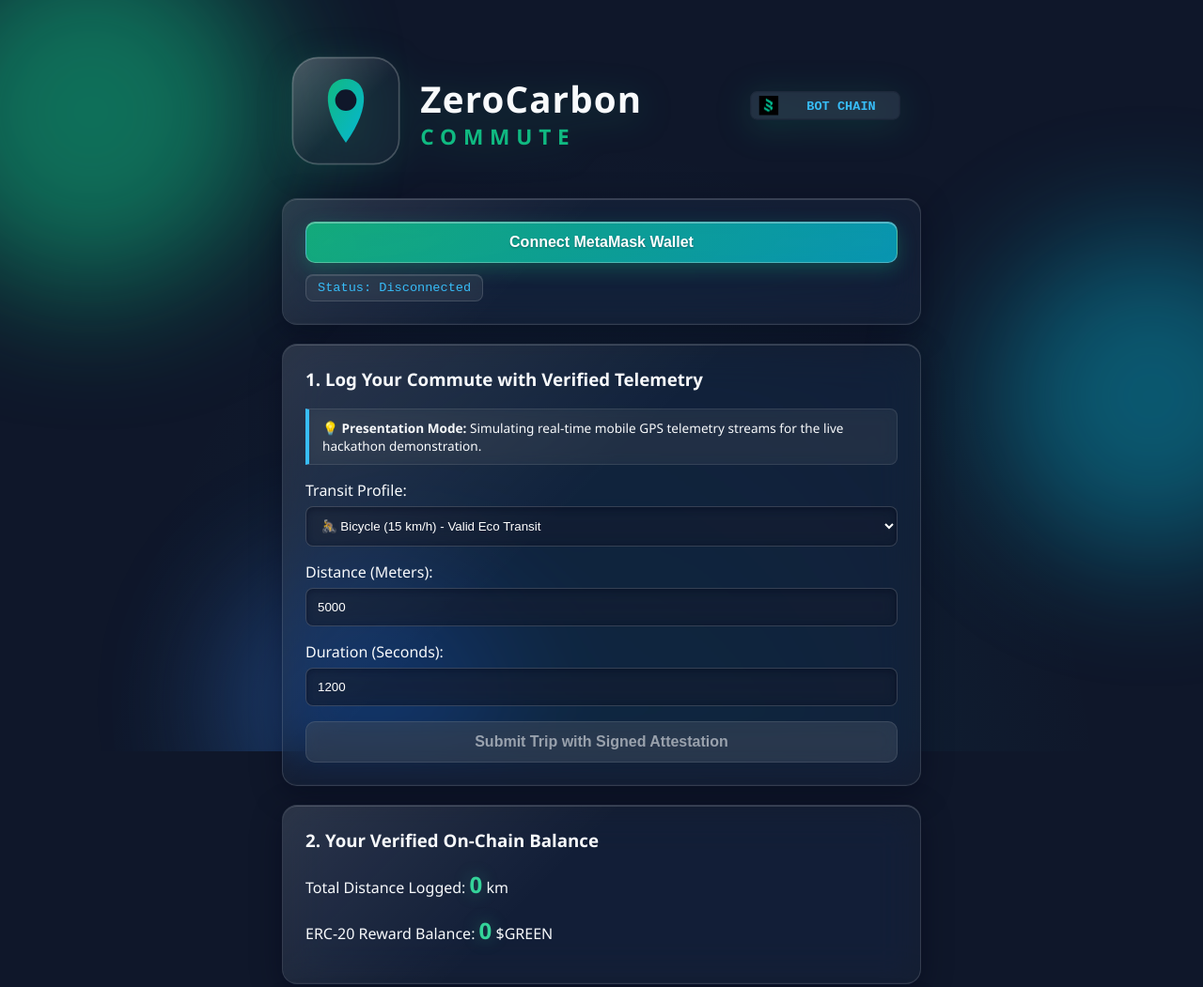
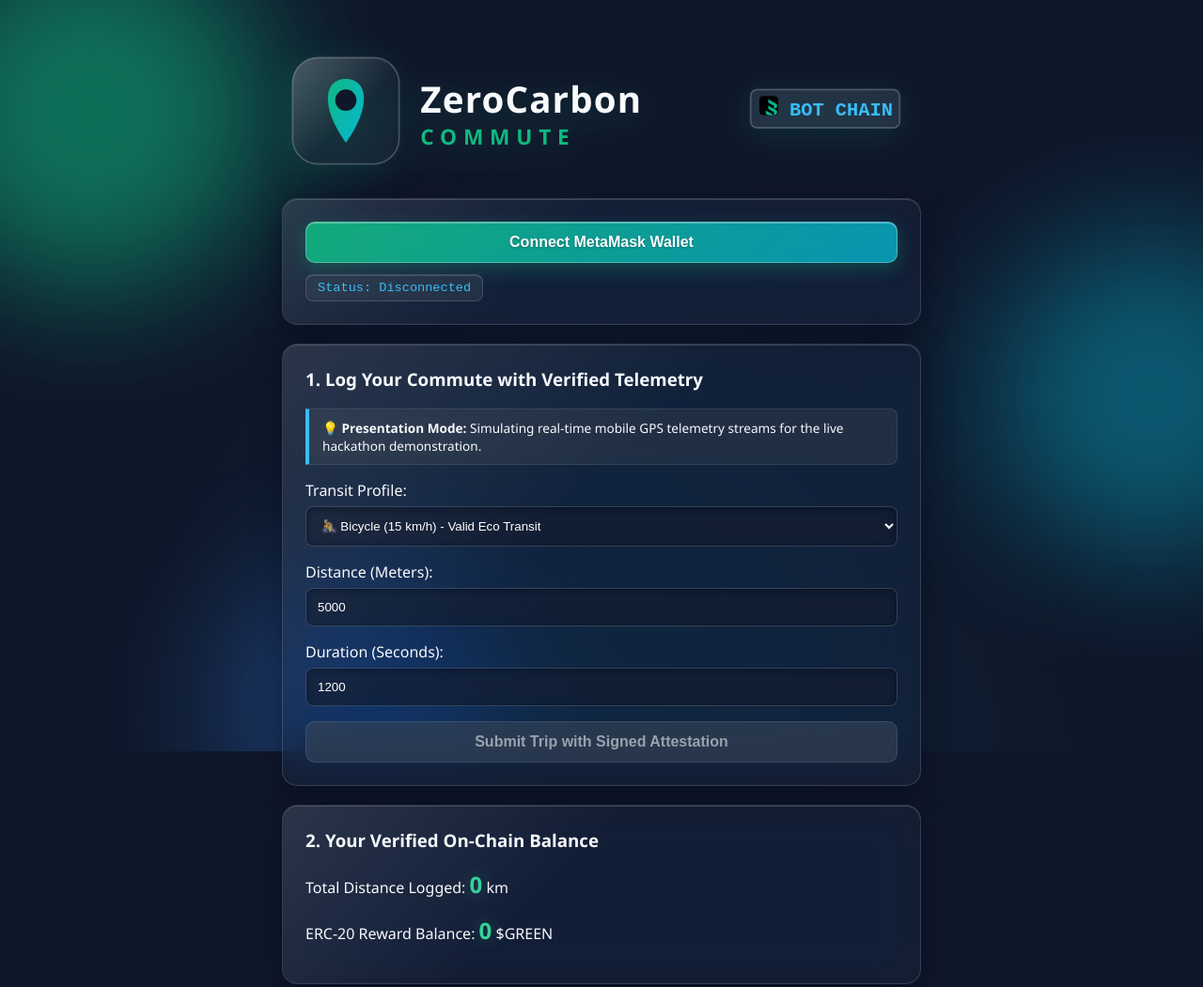
Before and after one commit to kruegerbuild/zerocarbon-commute, a website: page index.html in a window 1280 px wide. Shown: the top 1051 px of the page at 94% size. Drawn offline with Linux system fonts and the light colour scheme.

Commit message:
update BOT Chain logo

```diff
--- a/index.html
+++ b/index.html
@@ -254,10 +254,21 @@
       <text x="130" y="62" fill="#f8fafc" font-family="'Segoe UI', sans-serif" font-weight="800" font-size="34" letter-spacing="1">ZeroCarbon</text>
       <text x="130" y="92" fill="#10b981" font-family="'Segoe UI', sans-serif" font-weight="600" font-size="20" letter-spacing="6">COMMUTE</text>
 
-      <!-- Network Badge -->
-      <rect x="440" y="42" width="140" height="26" rx="6" fill="rgba(51,65,85,0.55)" stroke="#1e293b" />
-      <image href="botchain-logo.jpeg" x="448" y="46" width="18" height="18" />
-      <text x="525" y="59" text-anchor="middle" fill="#38bdf8" font-family="monospace" font-weight="bold" font-size="12">BOT CHAIN</text>
+     <defs>
+      <!-- Creates a 4px rounded clip mask for the 18x18 JPEG -->
+      <clipPath id="rounded-jpeg">
+        <rect x="448" y="46" width="18" height="18" rx="4" />
+      </clipPath>
+    </defs>
+
+      <!-- Badge Frame -->
+      <rect x="440" y="40" width="140" height="36" rx="6" fill="rgba(51,65,85,0.55)" stroke="rgba(255,255,255,0.22)" stroke-width="1.5" />
+
+      <!-- JPEG Image with Clip Path -->
+      <image href="botchain-logo.jpeg" xlink:href="botchain-logo.jpeg" x="448" y="46" width="24" height="24" clip-path="url(#rounded-jpeg)" />
+
+      <!-- Label Text -->
+      <text x="525" y="64" text-anchor="middle" fill="#38bdf8" font-family="monospace" font-weight="bold" font-size="18">BOT CHAIN</text>
     </svg>
   </div>
 
```
